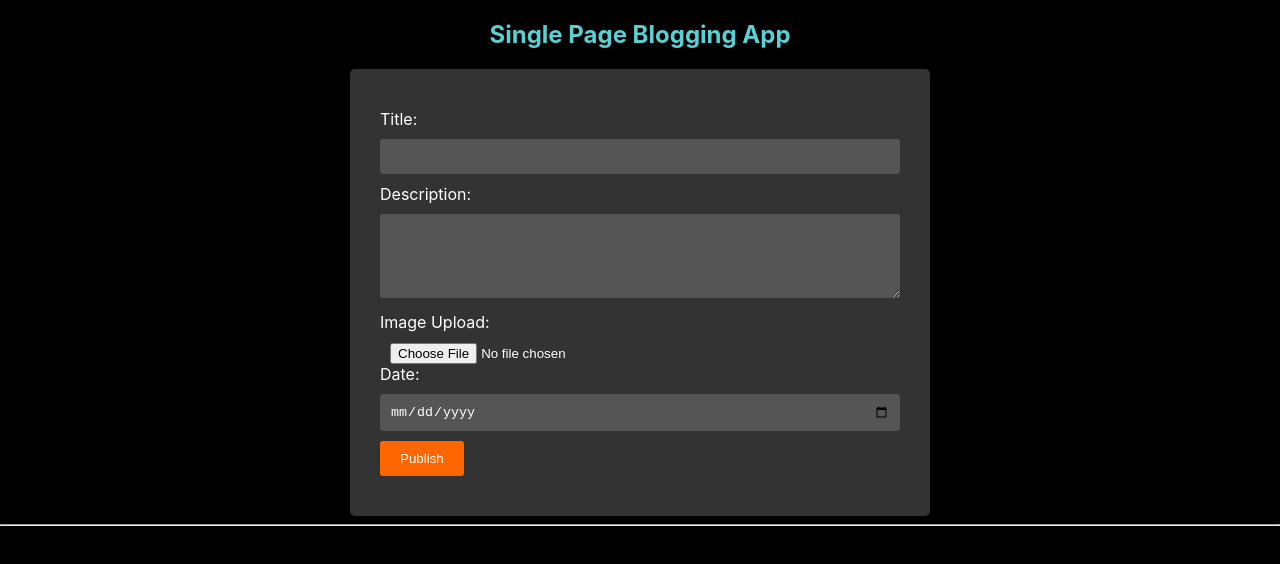
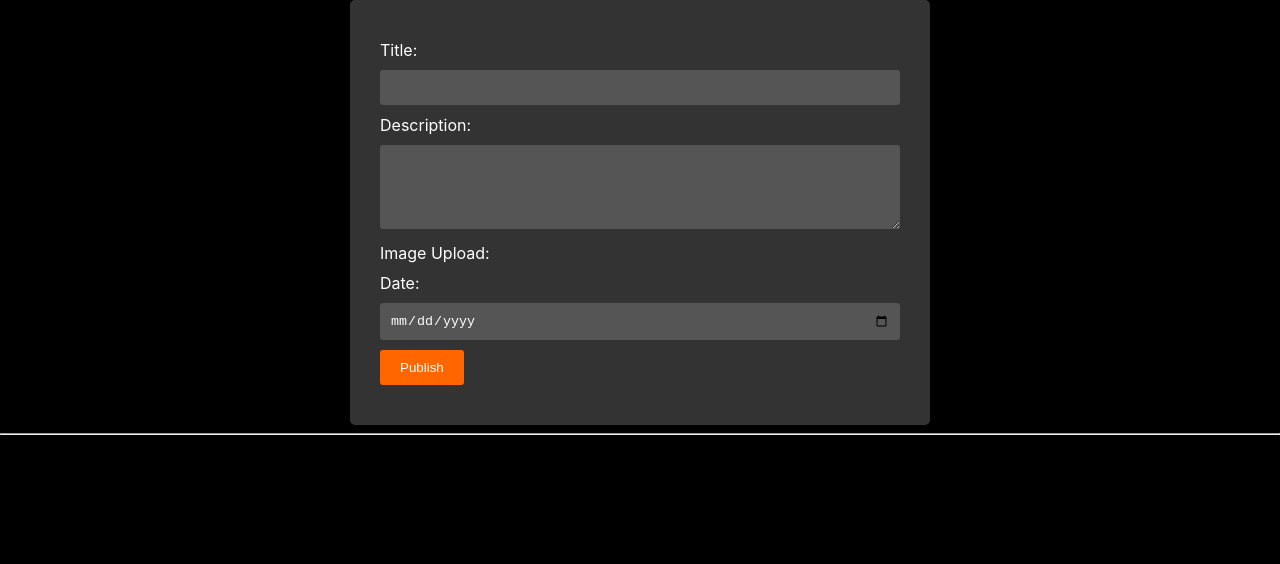
Before and after one commit to meetrishigupta/Blogging-App, a React (Create React App) app: page / in a window 1280 px wide. Shown: the top 564 px of the page. Built offline with nearby package versions, Linux system fonts and the light colour scheme.

Commit message:
demoblogready1

```diff
--- a/src/App.js
+++ b/src/App.js
@@ -1,11 +1,9 @@
 import React from "react";
-import Blog from "./Blogs";
+import Blog from "./Components/Blogs"
 import "./index.css";
-import Navbar from "./Navbar";
 function App() {
   return (
     <div className="App">
-      <Navbar />
       <Blog />
     </div>
   );
--- a/src/Blogs.jsx
+++ b/src/Components/Blogs.jsx
@@ -1,19 +1,19 @@
 import React, { useState } from "react";
-import "./style.css";
+import "./style.css"
+
+
 export default function Blog() {
-  const [title, newTitle] = useState();
-  const [description, newDescription] = useState();
-  const [image, setImage] = useState();
-  const [date, newDate] = useState();
-  const [blogs, setBlogs] = useState([]);
+  const [formData, setformData] = useState({title:"",description:"",date:""});
+const [blogs, setBlogs] = useState([]);
 
-  const handleImageChange = (e) => {
-    const file = e.target.files[0];
-    setImage(URL.createObjectURL(file));
-  };
+  // const handleImageChange = (e) => {
+  //   const file = e.target.files[0];
+  //   setformData(URL.createObjectURL(file));
+  // };
   const handleSubmit = (e) => {
     e.preventDefault();
-    setBlogs([{ title, description, image, date }, ...blogs]);
+    setBlogs([{ title: formData.title, description: formData.description, date: formData.date }, ...blogs]);
+
   };
   return (
     <>
@@ -23,30 +23,30 @@ export default function Blog() {
           type="text"
           id="title"
           name="title"
-          onChange={(e) => newTitle(e.target.value)}
+          onChange={(e) => setformData({title: e.target.value, description: formData.description, date: formData.date })}
         ></input>
         <label for="description">Description:</label>
         <textarea
           rows="4"
-          onChange={(e) => newDescription(e.target.value)}
+          onChange={(e) => setformData({title: formData.title, description: e.target.value, date: formData.date})}
           cols="50"
           type="textarea"
           id="description"
           name="description"
         ></textarea>
         <label for="image">Image Upload:</label>
-        <input
+        {/* <input
           type="file"
           id="image"
           name="image"
           onChange={handleImageChange}
-        ></input>
+        ></input> */}
         <label for="date">Date:</label>
         <input
           type="date"
           id="date"
           name="date"
-          onChange={(e) => newDate(e.target.value)}
+          onChange={(e) => setformData({title: formData.title, description: formData.description, date: e.target.value})}
         ></input>
         <input type="submit" onClick={handleSubmit} value="Publish"></input>
       </form>
@@ -55,10 +55,10 @@ export default function Blog() {
         <div>
           <h1>{i.title}</h1>
           <h4>{i.description}</h4>
-          <h2>{date}</h2>
+          <h2>{i.date}</h2>
 
           <img
-            src={i.image}
+            // src={i.formData.image}
             alt="Uploaded"
             style={{ width: "200px", height: "200px" }}
           />
--- a/src/Navbar.js
+++ /dev/null
@@ -1,11 +0,0 @@
-import "./style.css";
-
-export default function Navbar() {
-  return (
-    <>
-      <nav>
-        <h1>Single Page Blogging App</h1>
-      </nav>
-    </>
-  );
-}
```
Also changed, not shown: src/Components/style.css (renamed from src/style.css).
